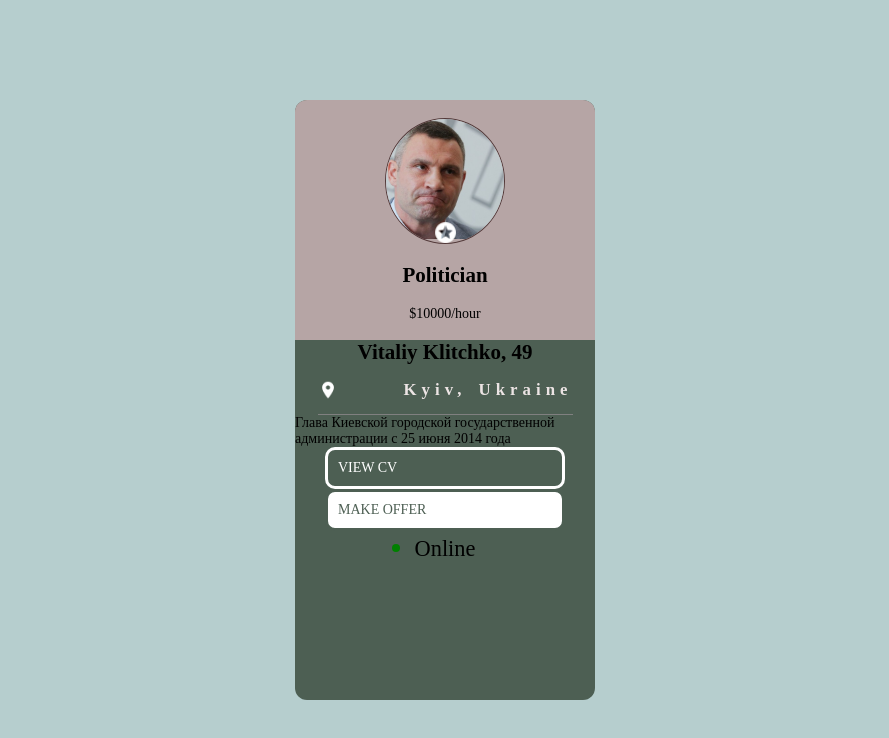
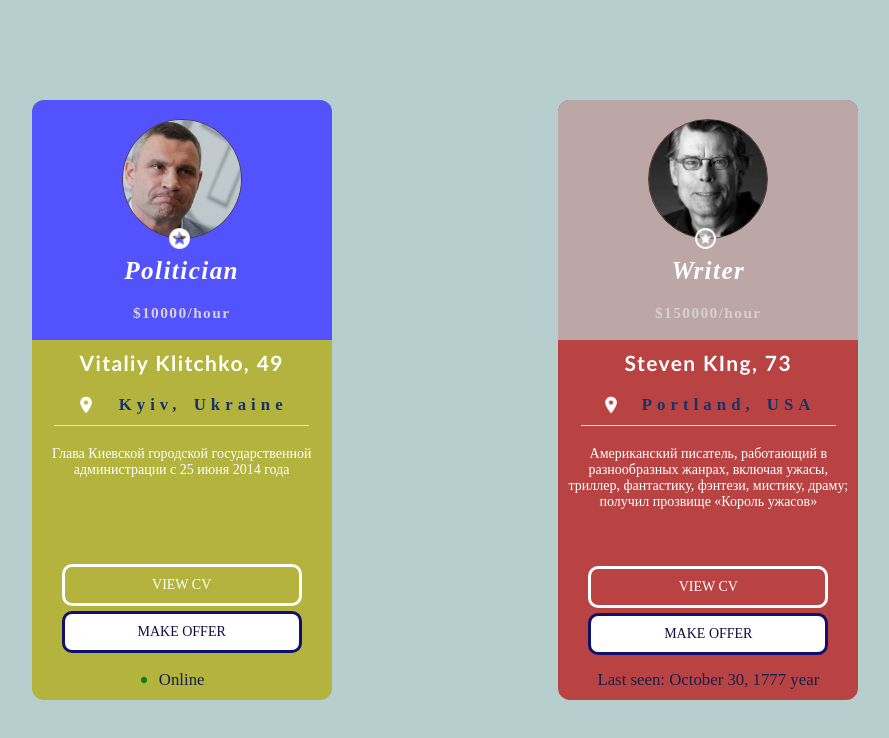
Before and after one commit to dmitriyPruss/flexcard2, a plain HTML site: page index.html in a window 1280 px wide. Shown: the whole page, without its empty margins (195-1084 px from the left). Drawn offline with Linux system fonts and the light colour scheme.

Commit message:
second commit

```diff
--- a/css/styles.css
+++ b/css/styles.css
@@ -2,14 +2,17 @@
     box-sizing: border-box;
     margin: 0;
     padding: 0;
+    color:#ffffff;
 }
 
 body{
+    height: 100vh;
     background-color: rgb(182, 206, 206);
     display: flex;
     justify-content: space-evenly;
     align-items: center;
-    height: 100vh;
+    flex-wrap: wrap;
+    align-content: space-around;
 }
 :root{
     font-size: 14px;
@@ -17,96 +20,132 @@
 }
 
 .cardBox{
+    margin: 10px 0;
     width: var(--card-width);
     height: calc(var(--card-width)*2);
-    background-color: rgb(77, 95, 83);
+    background-color: rgb(179, 179, 61);
     overflow: hidden;
     border-radius: 12px;
 
     display: flex;
     flex-direction: column;
     align-items:center;
+    justify-content: flex-start;
 }
 
 .top{
     width:inherit;
     height:calc(var(--card-width) * 0.8);
-    background-color: rgb(182, 165, 165);
+    background-color: rgb(83, 83, 253);
 
     display: flex;
     flex-direction: column;
     align-items: center;
     justify-content: space-evenly;
-
     position: relative;
 }
 .top>h2{
-    font-size: 1.5rem;
+    font-size: 1.8rem;
+    letter-spacing: 0.1rem;
+    font-style: italic;
 }
 .photo{
     width: calc(var(--card-width) * 0.4);
+    height: calc(var(--card-width) * 0.4);
     border-radius: 50%;
     border: 1px solid rgb(83, 58, 58);
     overflow: hidden;
+
 }
 .photo>img{
     object-fit: cover;
     width: 100%;
-    height: calc(var(--card-width) * 0.4);
+    height: 100%;
+    overflow: hidden;
 }
 #star{
     width: 25px;
     height: 25px;
     position: absolute;
-    top: 120px;
+    top: calc(var(--card-width) * 0.42);
+    left: calc(var(--card-width) * 0.45);
     z-index: 2;
-    /* height: calc(var(--card-width) * 0.4); */
 }
 
+.top>*:last-child{
+    color: rgb(216, 207, 207);
+    letter-spacing: 0.1rem;
+    font-weight: 800;
+    font-size:1.1rem;
+}
 
+.top+h2{
+    padding:10px;
+    font-family:'Trebuchet MS', 'Lucida Sans Unicode', 'Lucida Grande', 'Lucida Sans', Arial, sans-serif;
+    letter-spacing: 0.1rem;
+}
 .address{
     width: 85%;
-    height:50px;
     display:flex;
-    justify-content:space-between;
+    justify-content:space-around;
     align-items: center;
-    border-bottom: 1px solid grey;
-
+    border-bottom: 1px solid rgb(248, 214, 214);
+    padding:10px;
   }
 .address>img{
     width: 20px;
 }
 .address>p{
-    color: rgb(236, 228, 228);
+    color: rgb(22, 51, 105);
     font-size:1.2rem;
     letter-spacing: 0.3em;
     font-weight: 600;
     word-spacing: 0.2rem;
 }
 
+.cardBox>p:first-of-type{
+      margin: 20px 10px;
+      text-align: center;
+}
+
 .emptyButton{
+      margin-top: auto;
       width: 80%;
       border: 3px solid white;
       border-radius: 10px;
       padding: 10px;
       color: white;
       text-transform: uppercase;
+      text-align: center;
 }
 .fullButton{
+    margin: 5px;
+    padding:10px;
     width: 80%;
-    border: 3px solid rgb(77, 95, 83);
+    border: 3px solid rgb(15, 16, 110);
     border-radius: 10px;
     padding: 10px;
-    color: rgb(77, 95, 83);
+    color: rgb(20, 11, 66);
     background-color: white;
     text-transform: uppercase;
+    text-align: center;
 }
 
+.stephenMain{
+    background-color: rgb(185, 67, 67);
+}
+.stephenTop{
+    background-color: rgb(189, 166, 166);
+}
+
+ul{
+    margin: 10px;
+}
 ul>li{
     color: green;
-    font-size: 2rem;
+    font-size: 1.4rem;
 }
 li>p{
-    color: #000;
-    font-size: 1.6rem;
+    color: rgb(23, 31, 73);
+    font-size: 1.2rem;
 }
--- a/index.html
+++ b/index.html
@@ -12,8 +12,8 @@
         <div class="top">
             <div class="photo">
                 <img src="./imgs/vital.jpeg" alt="">
+                <img id='star' src="./imgs/star-circle.png" alt="star">
             </div>
-            <img id='star' src="./imgs/star-circle.png" alt="star">
             <h2> Politician</h2>
             <p>$10000/hour</p>
         </div>
@@ -25,17 +25,47 @@
         <p>
             Глава Киевской городской государственной администрации с 25 июня 2014 года
         </p>
-        <div class="emptyButton">
+        <p class="emptyButton">
             view cv
-        </div>
-        <div class="fullButton">
+        </p>
+        <p class="fullButton">
             make offer
-        </div>
+        </p>
         <ul>
             <li>
                 <p>Online</p>
             </li>
         </ul>
     </div>
+
+    <div class="cardBox stephenMain">
+        <div class="top stephenTop">
+            <div class="photo">
+                <img src="./imgs/king.jpeg" alt="">
+                <img id='star' src="./imgs/star-circle-outline.png" alt="star">
+            </div>
+            <h2> Writer</h2>
+            <p>$150000/hour</p>
+        </div>
+        <h2>Steven KIng, 73</h2>
+        <div class='address'>
+            <img src="./../imgs/map-marker.png" alt="map marker">
+            <p>Portland, USA</p>
+        </div>
+        <p>
+            Американский писатель, работающий в разнообразных жанрах, включая ужасы, триллер, фантастику, фэнтези, мистику, драму; получил прозвище «Король ужасов»
+        </p>
+        <p class="emptyButton">
+            view cv
+        </p>
+        <p class="fullButton">
+            make offer
+        </p>
+        <ul style="list-style-type: none;">
+            <li>
+                <p>Last seen: October 30, 1777 year</p>
+            </li>
+        </ul>
+    </div>
 </body>
 </html>
```
Also changed, not shown: imgs/king.jpeg (added). Lines whose indentation alone changed are shown as unchanged.
